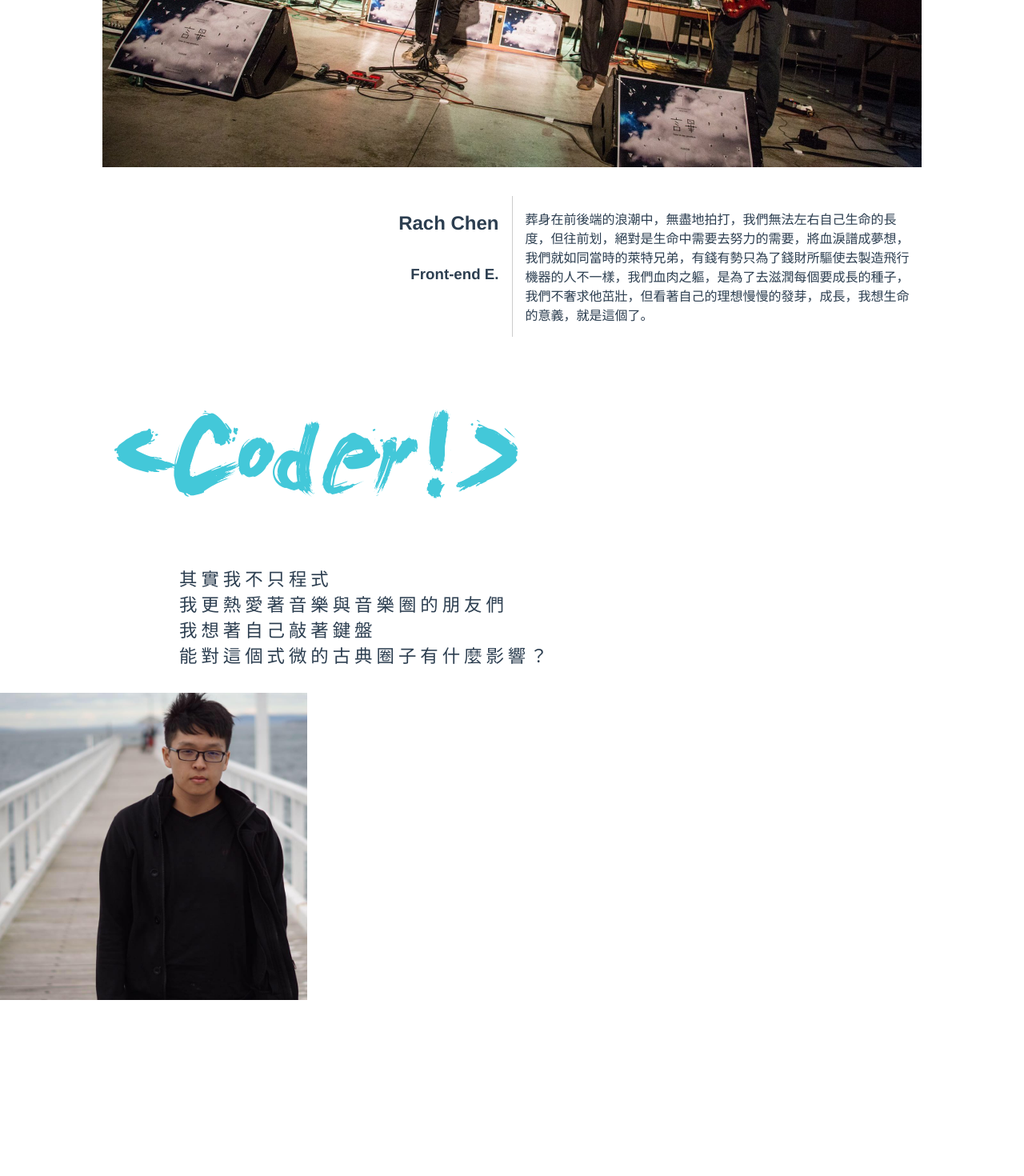
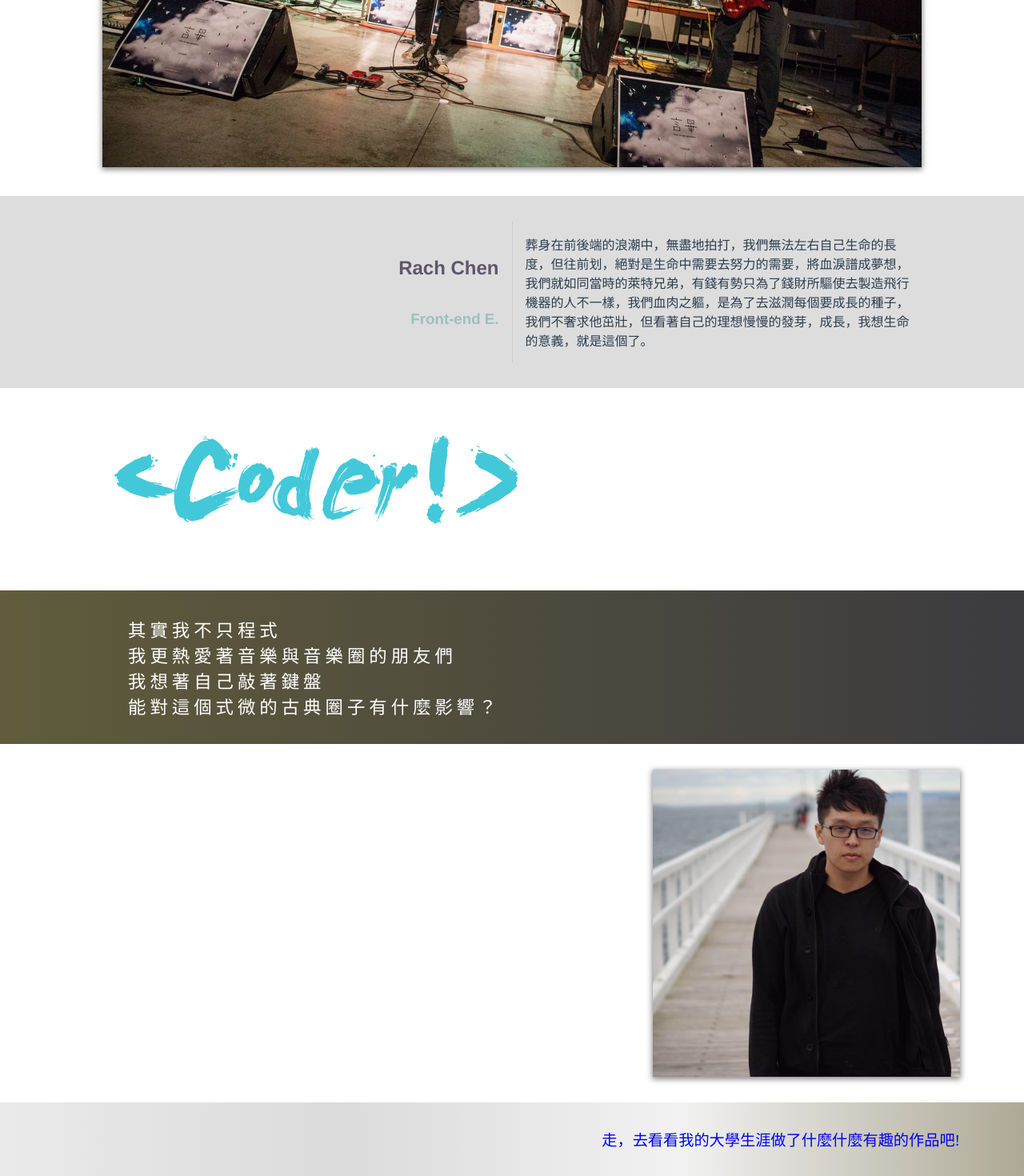
Before and after one commit to yueming-Chen/Yue, a Vue app: page /#/about in a window 1280 px wide. Shown: the part 438-1908 px from the top of the page at 80% size. Before the commit the page ends 1688 px from the top, so only its background shows below. Built offline with nearby package versions, Linux system fonts and the light colour scheme.

Commit message:
1.about完成

```diff
--- a/src/components/About.vue
+++ b/src/components/About.vue
@@ -5,8 +5,8 @@
     </section>
     <section class="header">
       <div class="left-block">
-        <h1>Rach Chen</h1>
-  			<h3>Front-end E.</h3>
+        <h1 style="color:#5D576B;">Rach Chen</h1>
+  			<h3 style="color:#9BC1BC;">Front-end E.</h3>
       </div>
       <div class="right-block">
         <p>葬身在前後端的浪潮中，無盡地拍打，我們無法左右自己生命的長度，但往前划，絕對是生命中需要去努力的需要，將血淚譜成夢想，我們就如同當時的萊特兄弟，有錢有勢只為了錢財所驅使去製造飛行機器的人不一樣，我們血肉之軀，是為了去滋潤每個要成長的種子，我們不奢求他茁壯，但看著自己的理想慢慢的發芽，成長，我想生命的意義，就是這個了。
@@ -25,8 +25,11 @@
     <section class="last">
       <img class="displayPhoto" src="../assets/about3.jpg" alt="豎笛照片" />
     </section>
-    <section>
-
+    <section class="last link">
+      <router-link id="portfolio" to="/portfolio">
+        <span class="describe">走，去看看我的大學生涯做了什麼什麼有趣的作品吧!
+        </span>
+      </router-link>
     </section>
   </div>
 
@@ -41,51 +44,94 @@ export default {
 </script>
 
 <style lang="scss" scoped>
+a {
+  text-decoration: none;
+}
 .container {
   .header {
     display: flex;
     flex-direction: row;
-    padding: 2em 8em;
+    padding: 2rem 8rem;
+    background: #ddd;
     .left-block {
+      justify-content: center;
       display: flex;
       flex-direction: column;
       align-items: flex-end;
       border-right: 1px solid #ccc;
-      padding-right: 1em;
+      padding-right: 1rem;
       flex: 1;
     }
     .right-block {
+      font-family: "Microsoft Jhenghei";
       flex: 1;
-      padding-left: 1em;
+      padding-left: 1rem;
     }
   }
   .show-container {
-    // flex: 1;
+    padding: 2rem 8rem;
     width: 100%;
     text-align: center;
     .displayPhoto {
-      margin-top: 2em;
+      box-shadow: 0 2px 7px 1px #888888;
       width: 80vw;
-      // height: 100vh;
     }
   }
 
   .descri {
-    padding-left: 10em;
-    font-size: 1.4em;
+    font-family: "Microsoft Jhenghei";
+    padding: 2rem 10rem;
+    font-size: 1.4rem;
     letter-spacing: 5px;
+    color: white;
+    background: #3c3b3f; /* fallback for old browsers */
+    background: -webkit-linear-gradient(
+      to right,
+      #605c3c,
+      #3c3b3f
+    ); /* Chrome 10-25, Safari 5.1-6 */
+    background: linear-gradient(to right, #605c3c, #3c3b3f);
+    /* W3C, IE 10+/ Edge, Firefox 16+, Chrome 26+, Opera 12+, Safari 7+ */
   }
-
   .last {
     width: 100%;
     display: flex;
     justify-content: flex-end;
-    flex-direction: column;
     .displayPhoto {
+      box-shadow: 0 2px 7px 1px #888888;
       width: 30%;
       height: 30%;
-      margin-top: 2em;
-      margin-right: 5em;
+      margin-top: 2rem;
+      margin-right: 5rem;
+    }
+    .describe {
+      font-size: 1.2rem;
+    }
+    &.link {
+      margin-top: 2rem;
+      padding: 2rem 5rem;
+      color: black;
+      background: #ada996; /* fallback for old browsers */
+      background: -webkit-linear-gradient(
+        to right,
+        #eaeaea,
+        #dbdbdb,
+        #f2f2f2,
+        #ada996
+      ); /* Chrome 10-25, Safari 5.1-6 */
+      background: linear-gradient(
+        to right,
+        #eaeaea,
+        #dbdbdb,
+        #f2f2f2,
+        #ada996
+      ); /* W3C, IE 10+/ Edge, Firefox 16+, Chrome 26+, Opera 12+, Safari 7+ */
+      a {
+        font-family: "Microsoft Jhenghei";
+      }
+      a:visited {
+        color: black;
+      }
     }
   }
 }
```
